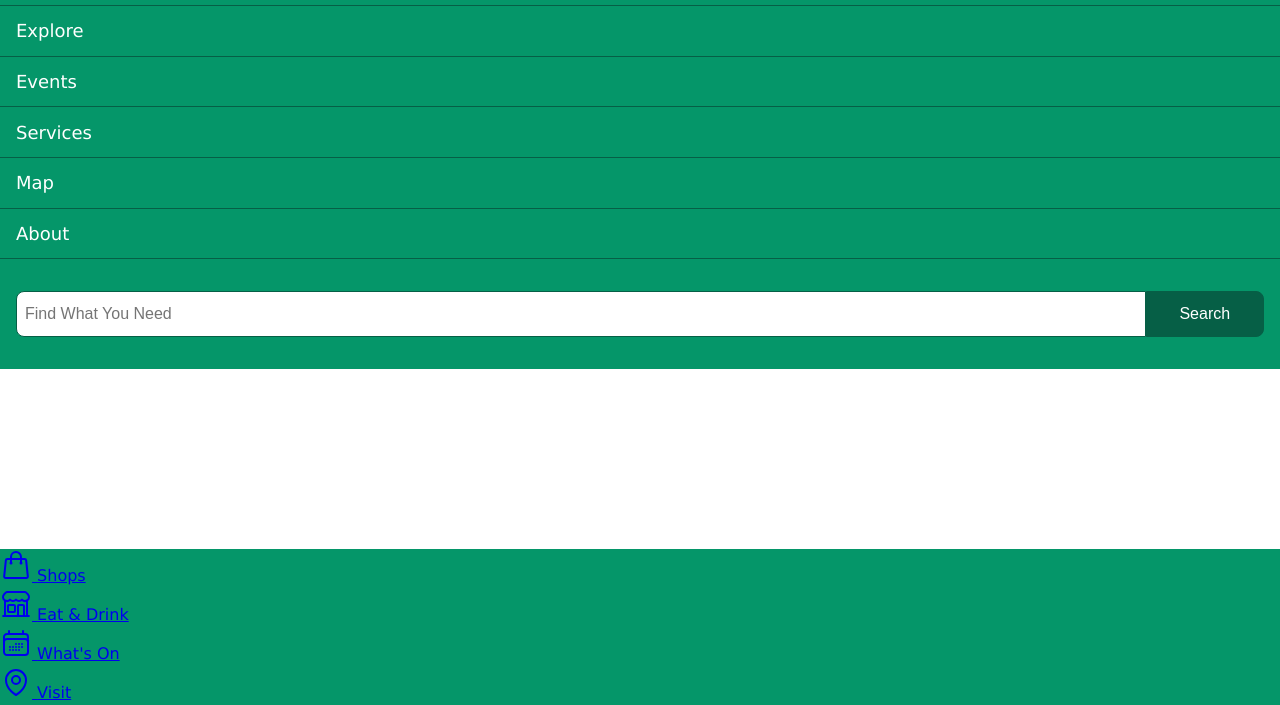
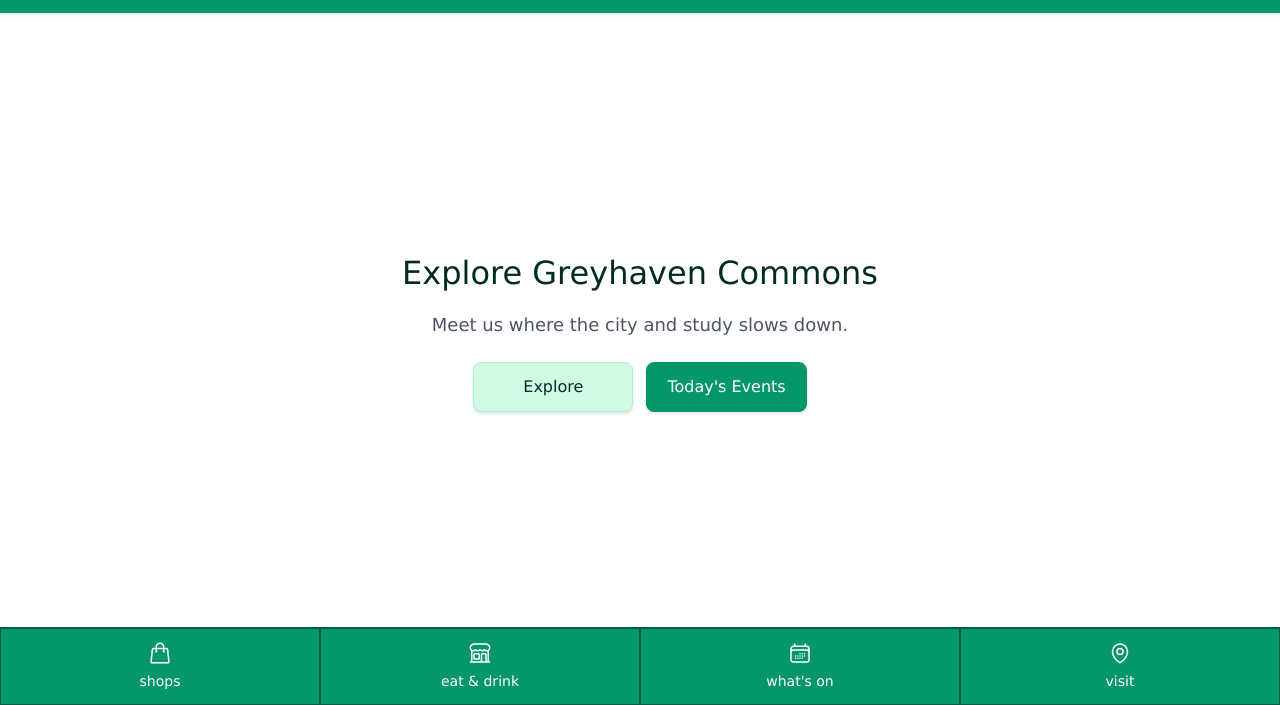
Before and after one commit to eubhawatson-classes/dmit-2033-a01-winter-2026, a plain HTML site: page 04-touch-accessibility/index.html in a window 1280 px wide. Shown: the part 95-800 px from the top of the page. Drawn offline with Linux system fonts and the light colour scheme.

Commit message:
Completes Lesson 04.

```diff
--- a/04-touch-accessibility/css/styles.css
+++ b/04-touch-accessibility/css/styles.css
@@ -155,8 +155,18 @@ header nav {
     background-color: var(--primary);
     left: 0;
     position: absolute;
-    top: 6.25rem;
+    top: -100vh;
+    transition: 0.3s ease top;
     width: 100%;
+    z-index: 99;
+
+    &.show-menu {
+        top: 6.25rem;
+    }
+
+    &:not(.show-menu) {
+        top: -100vh;
+    }
 }
 
 /* Main */
@@ -166,10 +176,91 @@ main {
     flex: 1;
     justify-content: center;
     text-align: center;
+
+    section {
+        padding: 2rem 1.25rem;
+
+        h2 {
+            line-height: 1.2;
+            margin-bottom: 0.75rem;
+        }
+
+        .lead {
+            color: #4b5563;
+            font-size: 1.125rem;
+            margin-bottom: 1.5rem;
+        }
+
+        .btn {
+            box-shadow: var(--shadow-sm);
+            border-radius: 8px;
+            display: inline-block;
+            padding: 0.75rem 1.25rem;
+            text-decoration: none;
+            min-width: 10rem;
+
+            &+ .btn {
+                margin-left: 0.5rem;
+            }
+
+            &.primary {
+                background-color: var(--primary);
+                border: 1px solid var(--primary);
+                color: #fff;
+
+                &:hover {
+                    background-color: var(--primary-hover);
+                }
+            }
+
+            &.secondary {
+                background-color: var(--secondary);
+                border: 1px solid var(--secondary-hover);
+                color: var(--text);
+
+                &:hover {
+                    background-color: var(--secondary-hover);
+                }
+            }
+        }
+    }
 }
 
 /* Footer */
 footer {
     background-color: var(--primary);
+    border-top: 1px solid var(--primary-hover);
+    text-transform: lowercase;
 
+    nav ul {
+        align-items: center;
+        display: flex;
+        justify-content: space-between;
+
+        li {
+            border: 1px solid var(--primary-hover);
+            flex: 1;
+
+            &:hover {
+                background-color: var(--primary-hover);
+            }
+
+            a, span {
+                color: #fff;
+                display: block;
+                font-size: 0.875rem;
+                text-align: center;
+                text-decoration: none;
+            }
+
+            a {
+                min-height: 14mm;
+                padding: 0.75rem 0.5rem;
+
+                span svg {
+                    width: 1.5rem;
+                }
+            }
+        }
+    }
 }
--- a/04-touch-accessibility/js/main.js
+++ b/04-touch-accessibility/js/main.js
@@ -0,0 +1,31 @@
+const btn = document.querySelector(".menu-toggle");
+const nav = document.getElementById("top-level-nav");
+
+if (btn && nav) {
+    /**
+     * This is a centralised helper function. This is the one place where we keep the menu state in sync.
+     */
+    const setMenu = (open) => {
+        // Tell assistive tech whether the button currently controls an expanded menu or not.
+        btn.setAttribute("aria-expanded", String(open));
+
+        // Tell assistive tech whether the nav content should be considered hidden.
+        nav.setAttribute("aria-hidden", String(!open));
+
+        nav.classList.toggle("show-menu", open);
+    };
+
+    setMenu(btn.getAttribute("aria-expanded") === "true");
+
+    btn.addEventListener("click", () => {
+        const isOpen = btn.getAttribute("aria-expanded") === "true";
+        setMenu(!isOpen);
+    });
+
+/**
+ * Keyboard Affordance: if the menu is open and the user hits ESC, close it and put things back to how they were.
+ */
+    window.addEventListener("keydown", (e) => {
+        if (e.key === "Escape" && nav.classList.contains("show-menu")) setMenu(false);
+    });
+}
```
